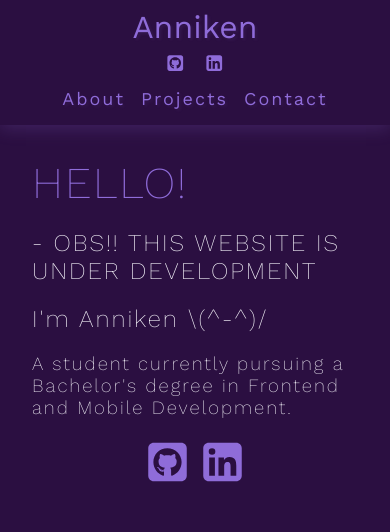
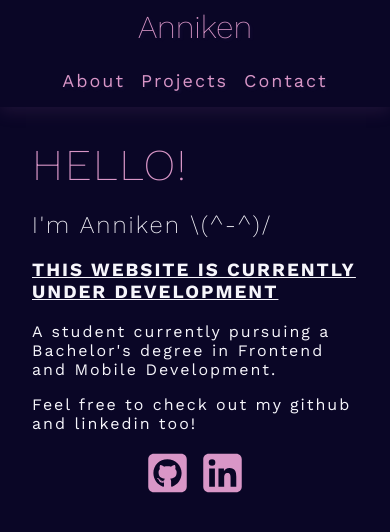
Before and after one commit to AnnikenJE/annikenje-website, a React (Vite) app: page / in a window 390 px wide. Shown: the top 532 px of the page. Built offline with nearby package versions, Linux system fonts and the light colour scheme.

Commit message:
fix on navigation bar - removes socials on phone. Color changes AGAIN. Added text to home.

```diff
--- a/src/components/navigation/MainNavigation.css
+++ b/src/components/navigation/MainNavigation.css
@@ -23,7 +23,7 @@
 .logo {
   padding: 1rem;
   font-family: var(--main-font);
-  font-weight: var(--font-weight);
+  font-weight: calc(var(--font-weight) * 0.5);
   font-size: 32px;
   text-decoration: none;
   margin-left: 4rem;
@@ -86,6 +86,10 @@
     margin: 0;
   }
 
+  .logo__wrapper {
+    margin-bottom: 1rem;
+  }
+
   .main-navigation {
     flex-direction: column;
     padding-top: 0.5rem;
@@ -96,7 +100,7 @@
   }
 
   .social-item__wrapper {
-    justify-content: center;
+    display: none;
   }
 
   .main-navigation__list {
--- a/src/components/navigation/MainNavigation.tsx
+++ b/src/components/navigation/MainNavigation.tsx
@@ -9,7 +9,7 @@ import {
 const MainNavigation = () => {
   return (
     <nav className="main-navigation">
-      <div>
+      <div className="logo__wrapper">
         <Link to="/" className="logo">
           Anniken
         </Link>
--- a/src/main.css
+++ b/src/main.css
@@ -3,15 +3,10 @@
       Main colors
   */
 
-  --main-color: #8F6CD9;
+  --main-color: #D996C7;
   --txt-color: #f6f5fb;
 
-  --background-gradient-image: linear-gradient(
-    to bottom right,
-    #150140,
-    #340773
-  );
-  --background-color:#2b0f41;
+  --background-color: #0A0626;
 
   /*
       Link color
@@ -30,7 +25,7 @@
       Shadows
   */
 
-  --base-shadow: 0px 4px 16px 0px rgba(143, 108, 217, 0.2);
+  --base-shadow: 0px 4px 16px 0px rgba(121, 75, 132, 0.2);
   --txt-shadow: 2px 2px 3px rgba(143, 108, 217, 0.1);
 }
 
--- a/src/pages/HomePage.css
+++ b/src/pages/HomePage.css
@@ -27,8 +27,12 @@
 }
 
 .introduction {
-  font-weight: calc(var(--font-weight) * 0.5);
+  font-weight: ar(--font-weight);
   color: var(--txt-color);
+}
+
+.article__heading {
+  font-weight: calc(var(--font-weight) * 0.6);
 }
 
 .social-media-icons {
@@ -36,32 +40,34 @@
   text-align: center;
 }
 
+.warning{
+text-decoration: underline;
+}
+
 /*
     Resolutions
 */
 
-@media (width < 768px){
-
-    .heading{
+@media (width < 768px) {
+  .heading {
     font-size: 44px;
   }
 
-    .introduction-section{
+  .introduction-section {
     padding: 1rem;
   }
 
-    .social-media-icons{
+  .social-media-icons {
     margin: 1rem;
   }
-
 }
 
 @media (width < 1200px) {
-   .home-main{
+  .home-main {
     justify-content: flex-start;
   }
 
-   .introduction-section{
+  .introduction-section {
     margin: 1rem;
   }
 }
--- a/src/pages/HomePage.tsx
+++ b/src/pages/HomePage.tsx
@@ -6,17 +6,16 @@ const HomePage = () => {
     <main className="home-main">
       <section className="introduction-section">
         <h1 className="heading">HELLO!</h1>
-        <h2 className="introduction">
-          {" "}
-          - OBS!! THIS WEBSITE IS UNDER DEVELOPMENT
-        </h2>
-        <h2 className="introduction">
-          I'm <span>Anniken </span>\(^-^)/
-        </h2>
-        <h3 className="introduction">
-          A student currently pursuing a Bachelor's degree in Frontend and
-          Mobile Development.
-        </h3>
+
+        <article className="intrduction">
+          <h2 className="article__heading">I'm Anniken \(^-^)/</h2>
+          <h3 className="warning">THIS WEBSITE IS CURRENTLY UNDER DEVELOPMENT</h3>
+          <p>
+            A student currently pursuing a Bachelor's degree in Frontend and
+            Mobile Development.
+          </p>
+          <p>Feel free to check out my github and linkedin too!</p>
+        </article>
 
         <SocialMediaIcons />
       </section>
```
Lines whose indentation alone changed are shown as unchanged.
